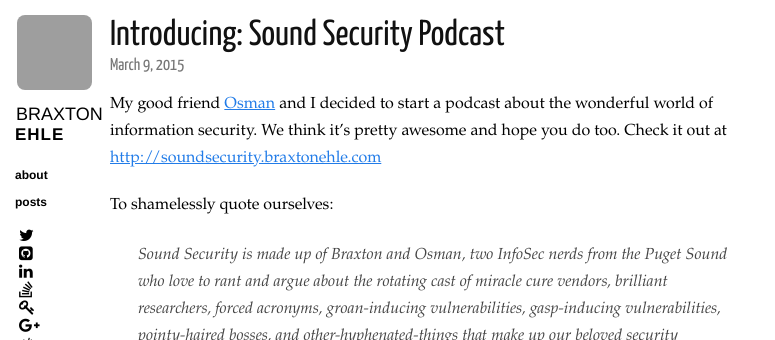
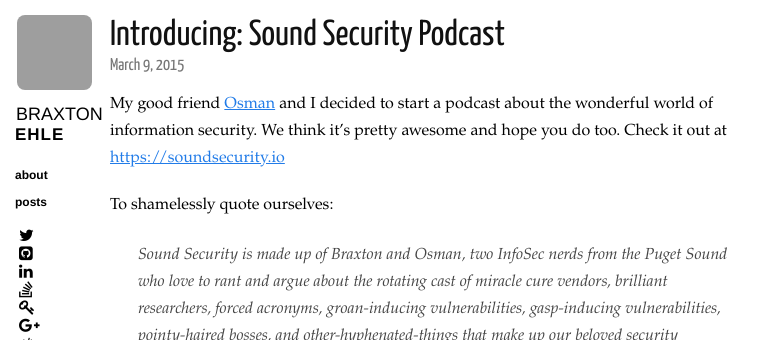
Before and after one commit to braxtone/braxtonehle.com, a Jekyll site: the page built from _posts/2015-03-09-introducing-sound-security-podcast.markdown, in a window 1280 px wide, cut to the strip 0-340 px from the top of the page. Shown: the whole strip, without its empty margins (0-775 px from the left). Built offline with Jekyll 4.4.1, drawn with Linux system fonts in a browser that asks for light colours; nearby versions of some CDN libraries; Markdown is read by kramdown in place of the engine named in the settings; grey boxes are pictures that could not be loaded.

Commit message:
Fix podcast URL

```diff
--- a/_posts/2015-03-09-introducing-sound-security-podcast.markdown
+++ b/_posts/2015-03-09-introducing-sound-security-podcast.markdown
@@ -7,7 +7,7 @@
 
 My good friend [Osman](https://surkatty.org/) and I decided to start a podcast about the wonderful
 world of information security. We think it's pretty awesome and hope you do too. Check it out at
-<http://soundsecurity.braxtonehle.com>
+<https://soundsecurity.io>
 
 To shamelessly quote ourselves:
 > Sound Security is made up of Braxton and Osman, two InfoSec nerds from the Puget Sound who love to
```
